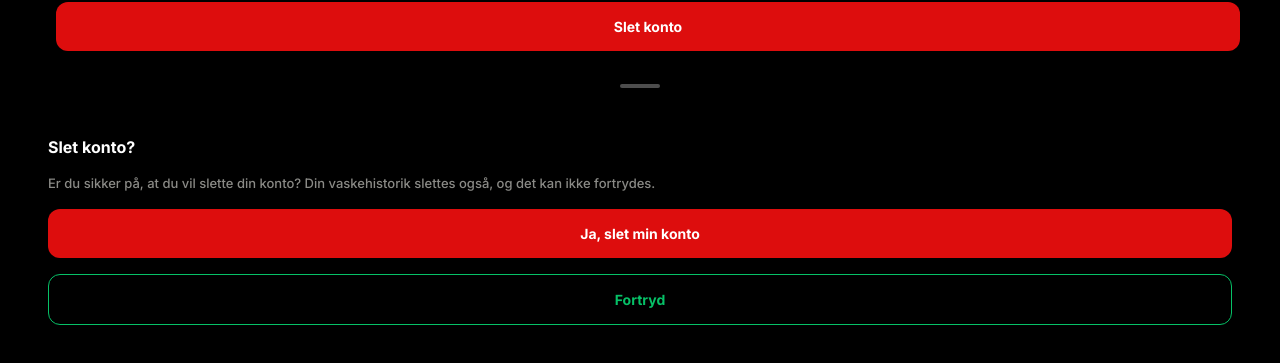
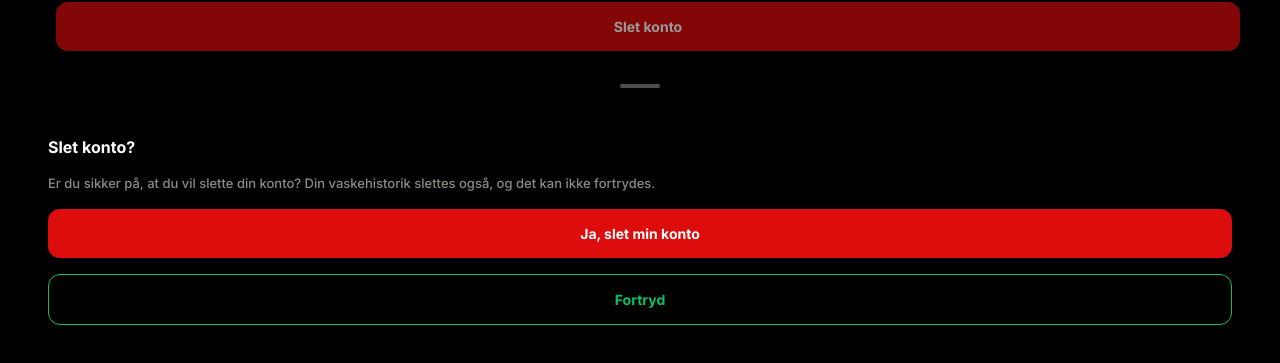
Before and after one commit to char667v/nextjs_reexam_frontend, a Next.js app: page /pages/profile in a window 1280 px wide. Both pictures are taken after a click on the button "Slet konto". Shown: the part 419-782 px from the top of the page. Built offline with nearby package versions, Linux system fonts and the light colour scheme; no server answers; a web font is replaced by a local one.

Commit message:
bottomsheet can close now with drag down

```diff
--- a/app/components/ui/BottomSheet.tsx
+++ b/app/components/ui/BottomSheet.tsx
@@ -10,25 +10,31 @@ type BottomSheetProps = {
 export default function BottomSheet({ children, onClose }: BottomSheetProps) {
   const [startY, setStartY] = useState<number | null>(null);
 
-  function handleTouchStart(e: React.TouchEvent) {
-    setStartY(e.touches[0].clientY);
+  // Pointer events work for both mouse and touch
+  function handlePointerDown(e: React.PointerEvent<HTMLDivElement>) {
+    e.currentTarget.setPointerCapture(e.pointerId);   // keep listening even if the pointer leaves the handle
+    setStartY(e.clientY);
   }
 
-  function handleTouchEnd(e: React.TouchEvent) {
+  function handlePointerUp(e: React.PointerEvent<HTMLDivElement>) {
     if (startY === null) return;
-    const deltaY = e.changedTouches[0].clientY - startY;
+    const deltaY = e.clientY - startY;   // how far down the user dragged
     if (deltaY > 80) onClose();
     setStartY(null);
   }
 
   return (
-    <div className="fixed bottom-0 left-0 right-0 bg-black rounded-t-3xl px-6 pt-3 pb-8 slide-up">
-      <div
-        onTouchStart={handleTouchStart}
-        onTouchEnd={handleTouchEnd}
-        className="w-10 h-1 bg-white/30 rounded-full mx-auto mb-6"
-      />
-      {children}
+    <div className="fixed inset-0 z-50">
+      {/* Backdrop: clicking outside the sheet closes it */}
+      <div className="absolute inset-0 bg-black/40" onClick={onClose} />
+
+      <div className="absolute bottom-0 left-0 right-0 bg-black rounded-t-3xl px-6 pb-8 slide-up">
+        {/* Grab area: larger than the visible handle, so it's easy to catch */}
+        <div onPointerDown={handlePointerDown} onPointerUp={handlePointerUp} className="pt-3 pb-6 cursor-grab touch-none">
+          <div className="w-10 h-1 bg-white/30 rounded-full mx-auto" />
+        </div>
+        {children}
+      </div>
 
       <style jsx>{`
         .slide-up {
@@ -47,13 +53,52 @@ export default function BottomSheet({ children, onClose }: BottomSheetProps) {
   );
 }
 
-// import { ReactNode } from "react";
 
-// export default function BottomSheet({ children }: { children: ReactNode }) {
+// "use client";
+
+// import { ReactNode, useState } from "react";
+
+// type BottomSheetProps = {
+//   children: ReactNode;
+//   onClose: () => void;
+// };
+
+// export default function BottomSheet({ children, onClose }: BottomSheetProps) {
+//   const [startY, setStartY] = useState<number | null>(null);
+
+//   function handleTouchStart(e: React.TouchEvent) {
+//     setStartY(e.touches[0].clientY);
+//   }
+
+//   function handleTouchEnd(e: React.TouchEvent) {
+//     if (startY === null) return;
+//     const deltaY = e.changedTouches[0].clientY - startY;
+//     if (deltaY > 80) onClose();
+//     setStartY(null);
+//   }
+
 //   return (
-//     <div className="fixed bottom-0 left-0 right-0 bg-black rounded-t-3xl px-6 pt-3 pb-8 animate-slide-up">
-//       <div className="w-10 h-1 bg-white/30 rounded-full mx-auto mb-6" />
+//     <div className="fixed bottom-0 left-0 right-0 z-50 bg-black rounded-t-3xl px-6 pt-3 pb-8 slide-up">
+//       <div
+//         onTouchStart={handleTouchStart}
+//         onTouchEnd={handleTouchEnd}
+//         className="w-10 h-1 bg-white/30 rounded-full mx-auto mb-6"
+//       />
 //       {children}
+
+//       <style jsx>{`
+//         .slide-up {
+//           animation: slideUp 0.3s ease-out;
+//         }
+//         @keyframes slideUp {
+//           from {
+//             transform: translateY(100%);
+//           }
+//           to {
+//             transform: translateY(0);
+//           }
+//         }
+//       `}</style>
 //     </div>
 //   );
 // }
```
